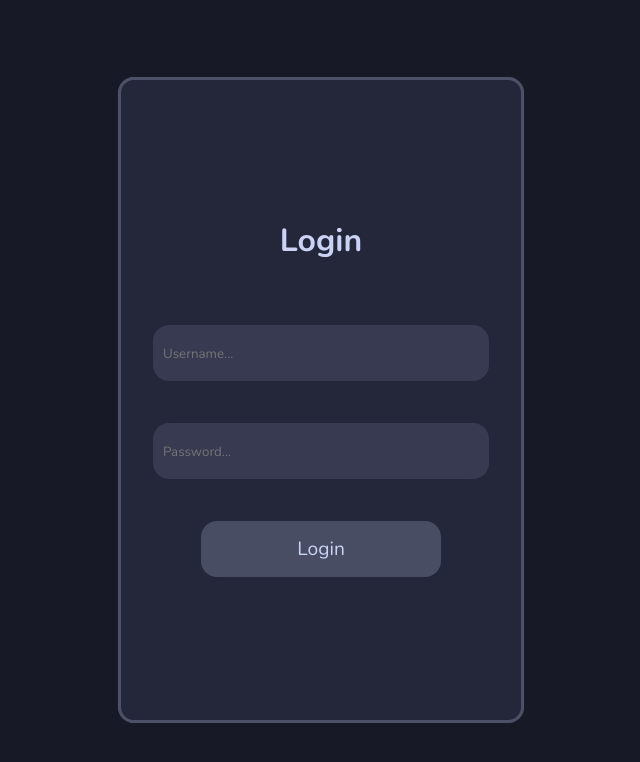
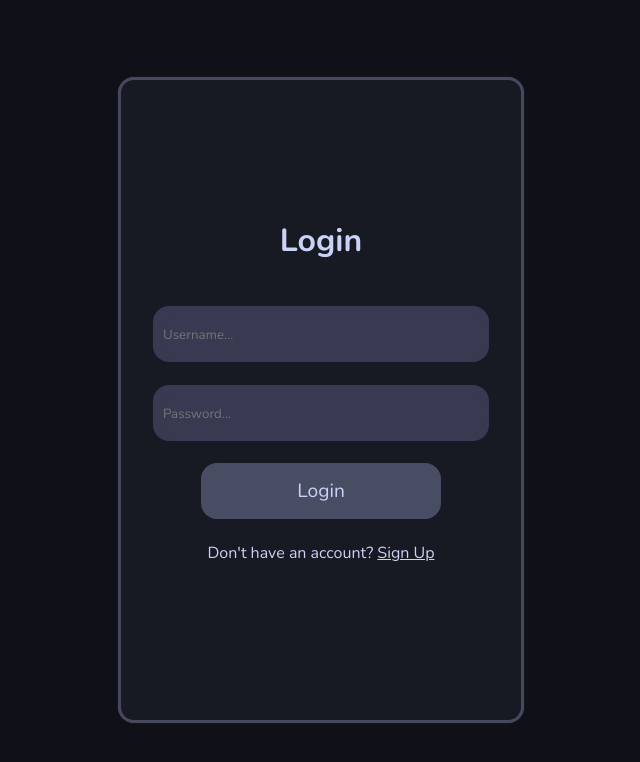
Before and after one commit to meesam4687/epithet-frontend, a React (Vite) app: page /login in a window 1280 px wide. Shown: the top 762 px of the page, without its empty margins (319-959 px from the left). Built offline with nearby package versions, Linux system fonts and the light colour scheme.

Commit message:
feat: added option to signup

```diff
--- a/src/index.css
+++ b/src/index.css
@@ -7,7 +7,7 @@
 
 body {
   margin: 0;
-  background-color: #181926;
+  background-color: #0f1018;
 }
 
 .main {
@@ -231,7 +231,7 @@ body {
 }
 
 .loginBox {
-  background-color: #24273a;
+  background-color: #171923;
   display: flex;
   justify-content: center;
   align-items: center;
--- a/src/pages/Login.jsx
+++ b/src/pages/Login.jsx
@@ -46,6 +46,9 @@ function Login() {
                         <input type="password" id="password-epithet" name="password-epithet" placeholder="Password..." required />
                     </div>
                     <button className="clickable" type="submit" onClick={handleLogin}>Login</button>
+                    <div className="loginText">
+                        <p>Don't have an account? <a href="/signup">Sign Up</a></p>
+                    </div>
                 </div>
             </div>
         </div>
--- a/src/pages/SignUp.jsx
+++ b/src/pages/SignUp.jsx
@@ -71,10 +71,10 @@ function SignUp() {
                 <h1>Sign Up</h1>
                 <div className="loginForm">
                     <div className="inputField">
-                        <input type="text" id="username-epithet" name="username-epithet" placeholder="Username..." required />
+                        <input type="text" id="username-epithet" name="username-epithet-sup" placeholder="Username..." required />
                     </div>
                     <div className="inputField">
-                        <input type="password" id="password-epithet" name="password-epithet" placeholder="Password..." required />
+                        <input type="password" id="password-epithet" name="password-epithet-sup" placeholder="Password..." required />
                     </div>
                     <button className="clickable" type="submit" onClick={callSignup}>Sign Up</button>
                 </div>
```
